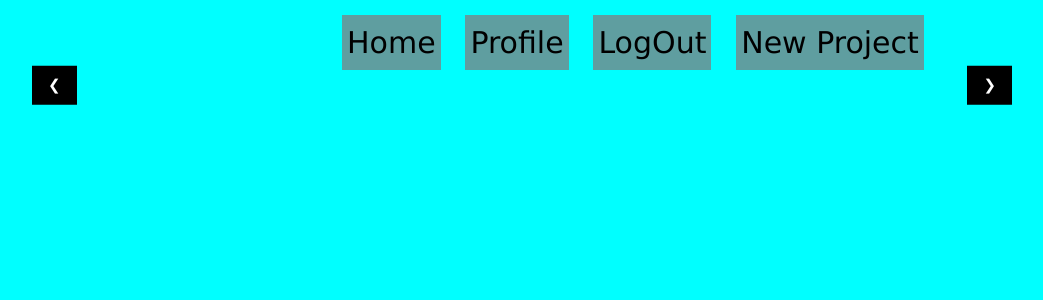
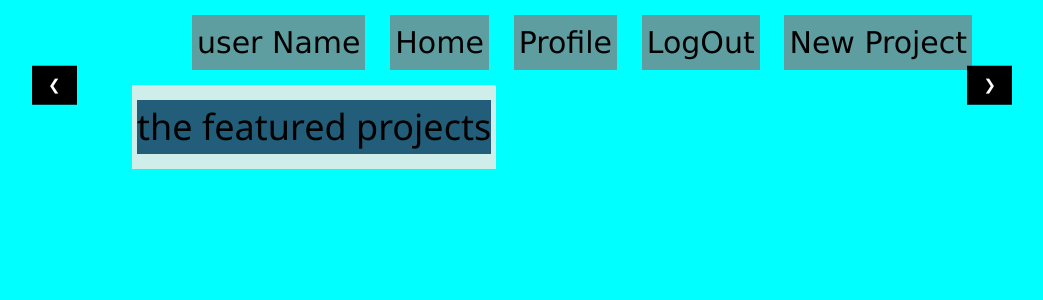
Before and after one commit to mohabrabie/EgyFund-Donation-System-by-Django, a Django app: page / in a window 1280 px wide. Shown: the top 300 px of the page, without its empty margins (118-1161 px from the left). Run offline with Django 3.2, Linux system fonts and the light colour scheme; the visitor is signed in with stand-in values (Sample User, id 1); data that the repository does not hold is empty.

Commit message:
add featured part

```diff
--- a/funds/templates/funds/home.html
+++ b/funds/templates/funds/home.html
@@ -39,13 +39,27 @@ a:hover{
   color: brown;
 }
 #menu{
-  margin-left: 400px;
+  margin-left: 250px;
+  width: fit-content;
+}
+#featured{
+  margin-left: 250px;
+  background-color: rgb(208, 238, 233);
+  padding: 5px;
+  width: fit-content;
+  text-align: center;
+}
+#featured_title{
+  background-color: rgb(34, 93, 121);
 }
 </style>
 <body>
 
   <div>
       <ul id="menu">
+        <li class="menulist">
+            user Name
+        </li>
         <li class="menulist">
           <a href="#">Home</a>
         </li>
@@ -75,7 +89,15 @@ a:hover{
     <button class="w3-button w3-black w3-display-left" onclick="plusDivs(-1)">&#10094;</button>
     <button class="w3-button w3-black w3-display-right" onclick="plusDivs(1)">&#10095;</button>
   </div>
-
+  <div id="featured">
+    <h1 id="featured_title">the featured projects</h1>
+    {% for p in projects %}
+      {% if p.project.is_featured  %}
+          <a  href="#" class="menulist">{{ p.project.title }}</a>
+          <img src="{{ p.img.image.url }}" alt="" width="100px" height="100px">
+        {% endif %}
+      {% endfor %}
+  </div>
   <script>
   var slideIndex = 1;
   showDivs(slideIndex);
--- a/funds/views/home.py
+++ b/funds/views/home.py
@@ -27,6 +27,7 @@ def index(request):
     print(project_list)
     print("=======================================================")
     print(sorted(project_list, key=lambda i: i['rate'], reverse=True))
+    project_list = sorted(project_list, key=lambda i: i['rate'], reverse=True)
     context = {
         'projects': project_list,
     }
```
